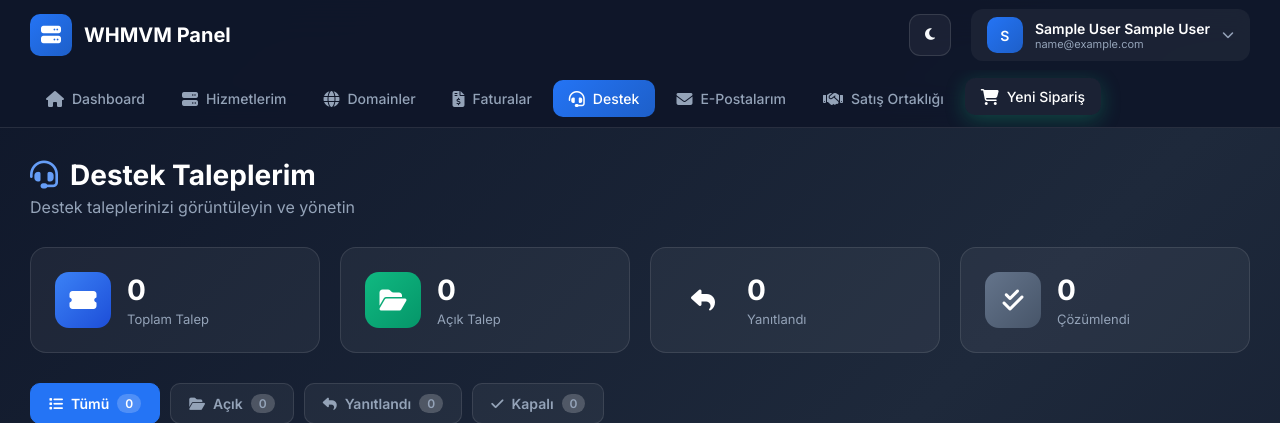
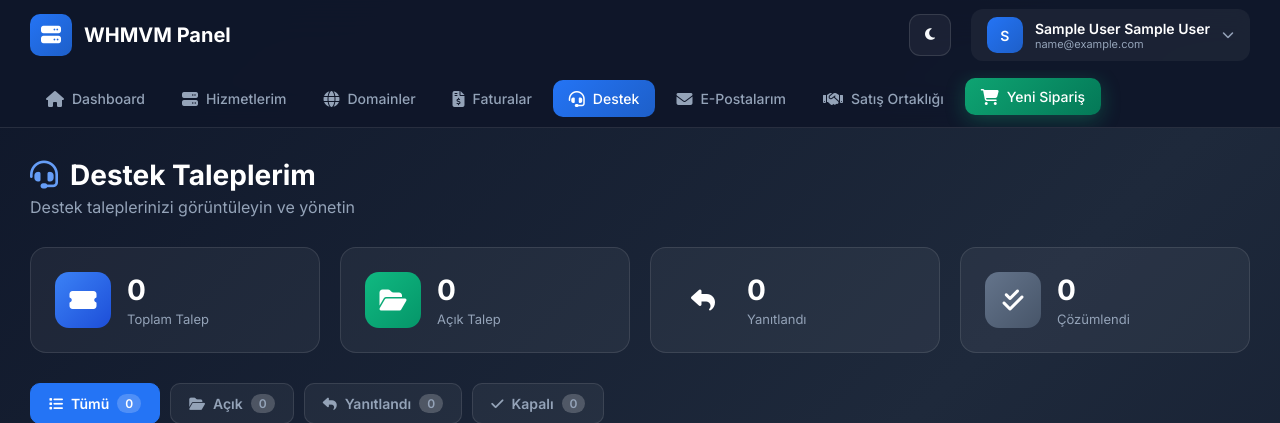
Before and after one commit to Sem-h/VHMWM, a PHP site: page /client/tickets.php in a window 1280 px wide, with the pointer over the restyled element. Shown: the top 423 px of the page. Run offline with PHP 8.4, Linux system fonts and the light colour scheme; the visitor is signed in with stand-in values (Sample User, id 1); data that the repository does not hold is empty.

Commit message:
Yeni Sipariş butonu hoverda kaybolmasın
.nav-link:hover (0,2,0) background'u, .nav-link-order (0,1,0) yeşil zeminini
eziyordu. Fare üzerine gelince buton rgba(255,255,255,.05) oluyor, açık
zeminde tamamen kayboluyordu; yazısı da #fff olduğu için hiç görünmüyordu.
Hover için zemin yeniden veriliyor.

Etkin sekme (.nav-link.active) aynı sorunu yaşamıyor: eşit özgüllükte ve
dosyada daha sonra geldiği için kazanıyor. İki tema ve iki buton için fareyle
üzerine gelinip doğrulandı.

```diff
--- a/client/includes/header.php
+++ b/client/includes/header.php
@@ -307,7 +307,12 @@ $openTicketsCount = (int) Database::fetchColumn("SELECT COUNT(*) FROM tickets WH
             color: #fff !important;
         }
 
+        /* .nav-link:hover (0,2,0) bu butonun (0,1,0) yesil zeminini
+           eziyordu; hoverda beyaza donup kayboluyordu. Zemin burada
+           yeniden veriliyor. */
         .nav-link-order:hover {
+            background: linear-gradient(135deg, #0ea472, #047857);
+            color: #fff !important;
             transform: translateY(-2px);
             box-shadow: 0 5px 20px rgba(16, 185, 129, 0.3);
         }
```
